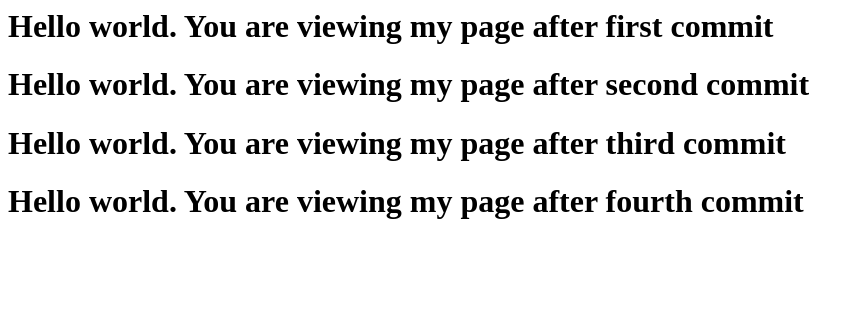
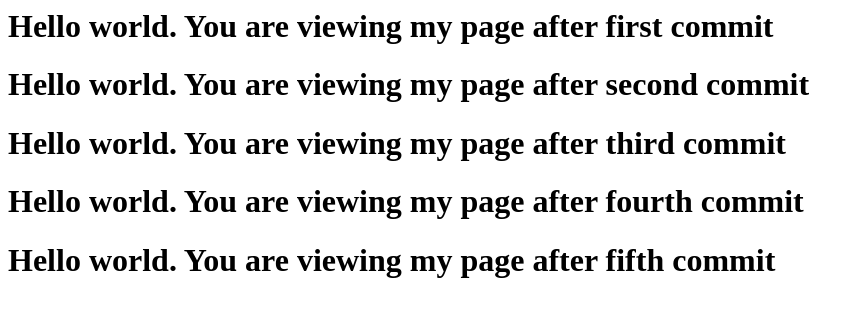
Before and after one commit to sammie-code/aprilRepo, a plain HTML site: page index.html in a window 1280 px wide. Shown: the whole page, without its empty margins (0-864 px from the left). Drawn offline with Linux system fonts and the light colour scheme.

Commit message:
my webpage changes

```diff
--- a/index.html
+++ b/index.html
@@ -2,3 +2,4 @@
 <h1>Hello world. You are viewing my page after second commit</h1>
 <h1>Hello world. You are viewing my page after third commit</h1>
 <h1>Hello world. You are viewing my page after fourth commit</h1>
+<h1>Hello world. You are viewing my page after fifth commit</h1>
```
